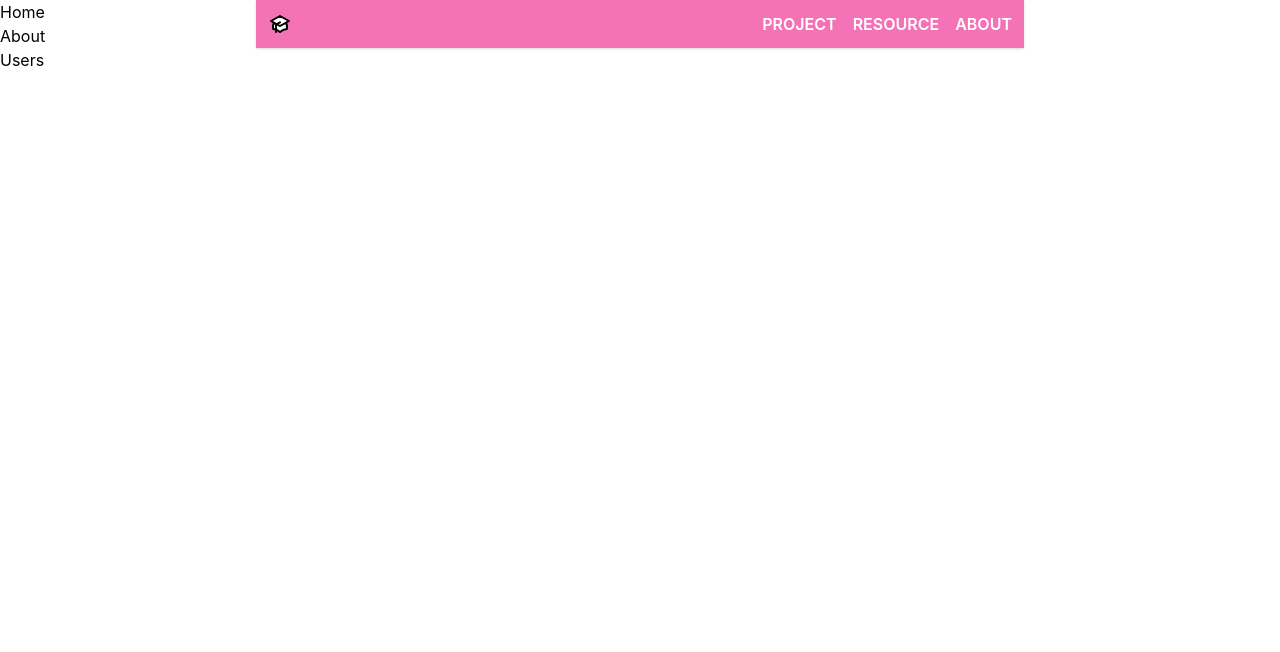
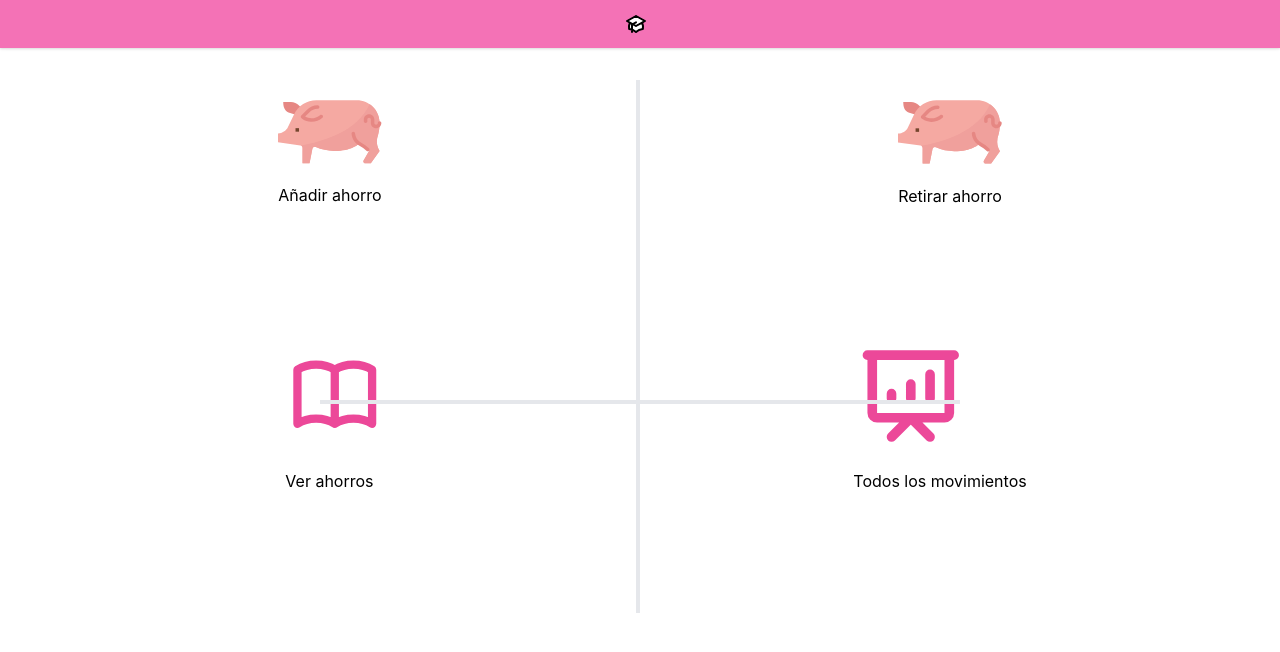
Before and after one commit to rigobertoalag/ahorros-ds, a React (Create React App) app: page /home in a window 1280 px wide. Shown: the top 652 px of the page. Built offline with nearby package versions, Linux system fonts and the light colour scheme; the HTML template or start-up script is replaced by a standard one.

Commit message:
Changes in styles and add ahorros

```diff
--- a/package.json
+++ b/package.json
@@ -4,6 +4,7 @@
   "private": true,
   "dependencies": {
     "@craco/craco": "^6.1.2",
+    "@heroicons/react": "^1.0.1",
     "@testing-library/jest-dom": "^5.12.0",
     "@testing-library/react": "^11.2.7",
     "@testing-library/user-event": "^12.8.3",
--- a/src/App.js
+++ b/src/App.js
@@ -2,55 +2,31 @@ import React from "react";
 import {
   BrowserRouter as Router,
   Switch,
-  Route,
-  Link
+  Route
 } from "react-router-dom";
 
 import NavBar from './components/NavBar'
 import HomePage from './pages/HomePage'
+import AddViewPage from './pages/AddViewPage'
+import AddAhorro from './pages/AddAhorro'
 
 function App() {
   return (
     <Router>
-      <div>
         <NavBar />
-        <nav>
-          <ul>
-            <li>
-              <Link to="/">Home</Link>
-            </li>
-            <li>
-              <Link to="/about">About</Link>
-            </li>
-            <li>
-              <Link to="/users">Users</Link>
-            </li>
-          </ul>
-        </nav>
-
         <Switch>
-          <Route path="/about">
-            <About />
-          </Route>
-          <Route path="/users">
-            <Users />
-          </Route>
           <Route exact path="/">
             <HomePage />
           </Route>
+          <Route path="/home">
+            <AddViewPage />
+          </Route>
+          <Route path="/add-ahorro">
+            <AddAhorro />
+          </Route>
         </Switch>
-
-      </div>
     </Router>
   );
 }
 
-function About() {
-  return <h2>About</h2>;
-}
-
-function Users() {
-  return <h2>Users</h2>;
-}
-
 export default App;
--- a/src/components/NavBar.js
+++ b/src/components/NavBar.js
@@ -1,4 +1,6 @@
 import React from 'react'
+
+import { Link } from 'react-router-dom'
 
 /* Para implementar el dropdown
 <script>
@@ -26,29 +28,29 @@ import React from 'react'
 
 export default function NavBar() {
     return (
-        <div>
-            <nav className="bg-pink-400 shadow fixed max-w-screen-md z-10 mx-auto inset-x-0 top-0 ">
-
-                <div className="">
-                    <button id="mobileMenuButton" className="p-3 focus:outline-none md:hidden pr-40" title="Open side menu">
-                        <svg id="mobileMenuButtonClose" className="w-6 h-6 hidden" xmlns="http://www.w3.org/2000/svg" fill="none" viewBox="0 0 24 24" stroke="currentColor">
-                            <path stroke-linecap="round" stroke-linejoin="round" stroke-width="2" d="M6 18L18 6M6 6l12 12" /></svg>
-                        <svg id="mobileMenuButtonOpen" className="w-6 h-6" xmlns="http://www.w3.org/2000/svg" fill="none" viewBox="0 0 24 24" stroke="currentColor">
-                            <path stroke-linecap="round" stroke-linejoin="round" stroke-width="2" d="M4 6h16M4 12h16M4 18h16" />
-                        </svg>
-                    </button>
-                    <a href="#" className="font-extrabold m-3 uppercase inline-flex hover:text-pink-700 transition-all duration-500 pr-0">
+        <div className="mb-20">
+            <nav className="bg-pink-400 shadow fixed max-w-screen-full max-h-20 z-10 mx-auto inset-x-0 top-0">
+                <div className="grid justify-items-center">
+                    <Link to='/' className="font-extrabold m-3 uppercase hover:text-pink-700 transition-all duration-500">
                         <svg className="h-6 w-6 mr-2" xmlns="http://www.w3.org/2000/svg" fill="none" viewBox="0 0 24 24" stroke="currentColor">
                             <path fill="#fff" d="M12 14l9-5-9-5-9 5 9 5z" />
                             <path fill="#fff" d="M12 14l6.16-3.422a12.083 12.083 0 01.665 6.479A11.952 11.952 0 0012 20.055a11.952 11.952 0 00-6.824-2.998 12.078 12.078 0 01.665-6.479L12 14z" />
                             <path stroke-linecap="round" stroke-linejoin="round" stroke-width="2" d="M12 14l9-5-9-5-9 5 9 5zm0 0l6.16-3.422a12.083 12.083 0 01.665 6.479A11.952 11.952 0 0012 20.055a11.952 11.952 0 00-6.824-2.998 12.078 12.078 0 01.665-6.479L12 14zm-4 6v-7.5l4-2.222" />
                         </svg>
-                    </a>
+                    </Link>
+
+                    <div className="absolute pl-0">
+                        <button id="mobileMenuButton" className="p-3 focus:outline-none md:hidden" title="Open side menu">
+                            <svg id="mobileMenuButtonClose" className="w-6 h-6 hidden" xmlns="http://www.w3.org/2000/svg" fill="none" viewBox="0 0 24 24" stroke="currentColor">
+                                <path stroke-linecap="round" stroke-linejoin="round" stroke-width="2" d="M6 18L18 6M6 6l12 12" /></svg>
+                            <svg id="mobileMenuButtonOpen" className="w-6 h-6" xmlns="http://www.w3.org/2000/svg" fill="none" viewBox="0 0 24 24" stroke="currentColor">
+                                <path stroke-linecap="round" stroke-linejoin="round" stroke-width="2" d="M4 6h16M4 12h16M4 18h16" />
+                            </svg>
+                        </button>
+                    </div>
                 </div>
 
-
-
-                <div id="sideMenuHideOnMobile" className="bg-pink-400 font-semibold z-10 rounded-bl-md flex absolute top-0 right-0 transition-all duration-500 transform translate-x-0 text-white
+                {/*<div id="sideMenuHideOnMobile" className="bg-pink-400 font-semibold z-10 rounded-bl-md flex absolute top-0 right-0 transition-all duration-500 transform translate-x-0 text-white
                                               w-1/2 md:w-auto
                                               px-3 md:px-0
                                               flex-col md:flex-row
@@ -57,7 +59,7 @@ export default function NavBar() {
                     <a className="mx-0 sm:mx-2 my-2 border-b-2 border-transparent hover:border-pink-600 hover:text-pink-700 transition-all duration-500 py-1 sm:p-0">Project</a>
                     <a className="mx-0 sm:mx-2 my-2 border-b-2 border-transparent hover:border-pink-600 hover:text-pink-700 transition-all duration-500 py-1 sm:p-0">Resource</a>
                     <a className="mx-0 sm:mx-2 my-2 border-b-2 border-transparent hover:border-pink-600 hover:text-pink-700 transition-all duration-500 py-1 sm:p-0">About</a>
-                </div>
+                </div>*/}
 
             </nav>
         </div>
--- /dev/null
+++ b/src/pages/AddAhorro.js
@@ -0,0 +1,13 @@
+import React from 'react'
+
+export default function AddAhorro() {
+    return (
+        <div className="grid grid-cols-1 justify-items-center">
+            <label for="price" className="mt-4 mb-1 uppercase text-grey-darker text-xs font-bold">Agregar ahorro</label>
+            <div className="flex flex-row">
+                <span className="flex items-center bg-pink-500 rounded rounded-r-none px-3 font-bold text-grey-darker">$</span>
+                <input type="number" name="price" className="bg-pink-500 text-grey-darker py-2 rounded text-grey-darkest border border-pink-500 rounded-l-none font-bold" />
+            </div>
+        </div>
+    )
+}
--- /dev/null
+++ b/src/pages/AddViewPage.js
@@ -0,0 +1,42 @@
+import React from 'react'
+import { Link } from 'react-router-dom'
+import { ReactComponent as Pork } from '../assets/pork.svg';
+import {PresentationChartBarIcon, BookOpenIcon} from '@heroicons/react/outline'
+
+export default function AddViewPage() {
+    return (
+        <div class="grid grid-cols-2 justify-items-center">
+
+            <div className="pl-5 mb-28">
+                <Link to="/add-ahorro">
+                    <Pork />
+                    Añadir ahorro
+                </Link>
+            </div>
+            <div className="pr-5">
+                <Link to="/rmv-ahorro">
+                    <Pork />
+                    Retirar ahorro
+                </Link>
+            </div>
+
+            <div className="pl-20">
+                <Link to="/list-ahorros">
+                    <BookOpenIcon className="h-2/3 w-2/3 text-pink-500"/>
+                    Ver ahorros
+                </Link>
+            </div>
+            <div className="pr-20 pl-10">
+                <Link to="/all-ahorros">
+                    <PresentationChartBarIcon className="h-2/3 w-2/3 text-pink-500"/>
+                    Todos los movimientos
+                </Link>
+            </div>
+
+            <div className="border-l-4 bg-gray-900 h-2/3 absolute left-1/2 -ml-1 top-20"></div>
+            <div className="bg-gray-900 w-1/4 absolute border-2 top-1/2 left-2/4"></div>
+            <div className="bg-gray-900 w-1/4 absolute border-2 top-1/2 right-2/4"></div>
+        </div >
+
+    )
+}
--- a/src/pages/HomePage.js
+++ b/src/pages/HomePage.js
@@ -1,7 +1,11 @@
 import React from 'react'
+import { Link } from 'react-router-dom'
 
 export default function HomePage(){
     return(
-     <h1>Hola desde homepage</h1>
+        <div>
+            <h1>Hola desde homepage</h1>
+            <Link to="/home">Entrar</Link>
+        </div>
     )
 }
```
Also changed, not shown: src/assets/pork.svg (added), 1 other file (tests, documents, lock files or other folders).
